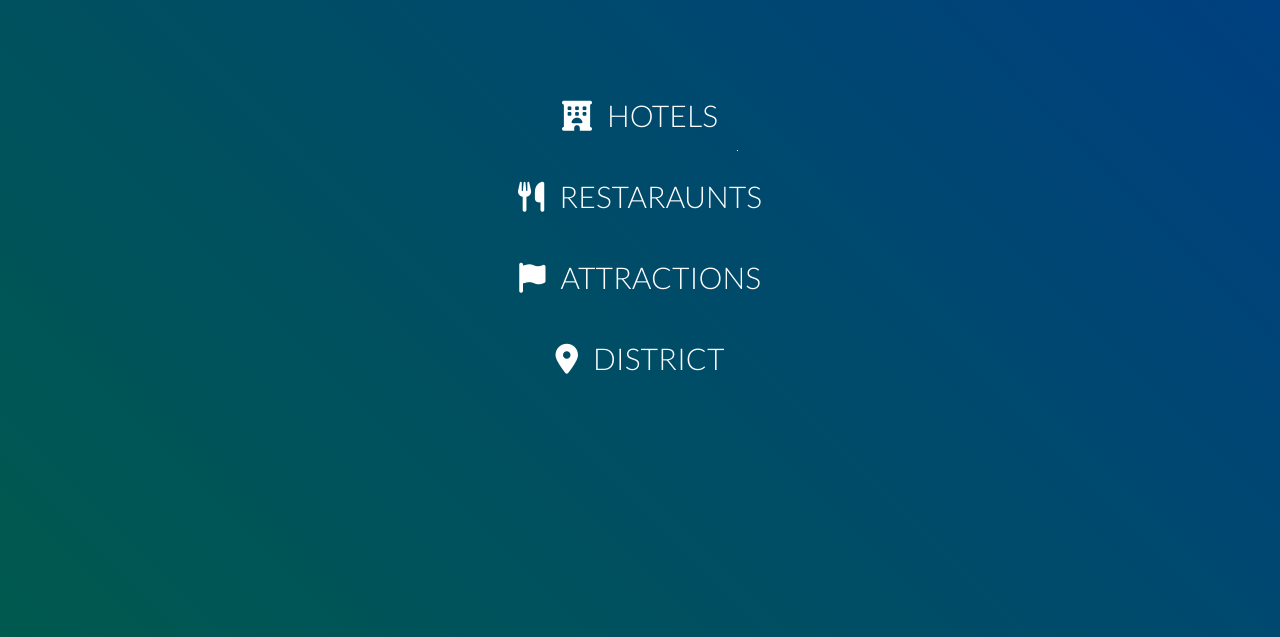
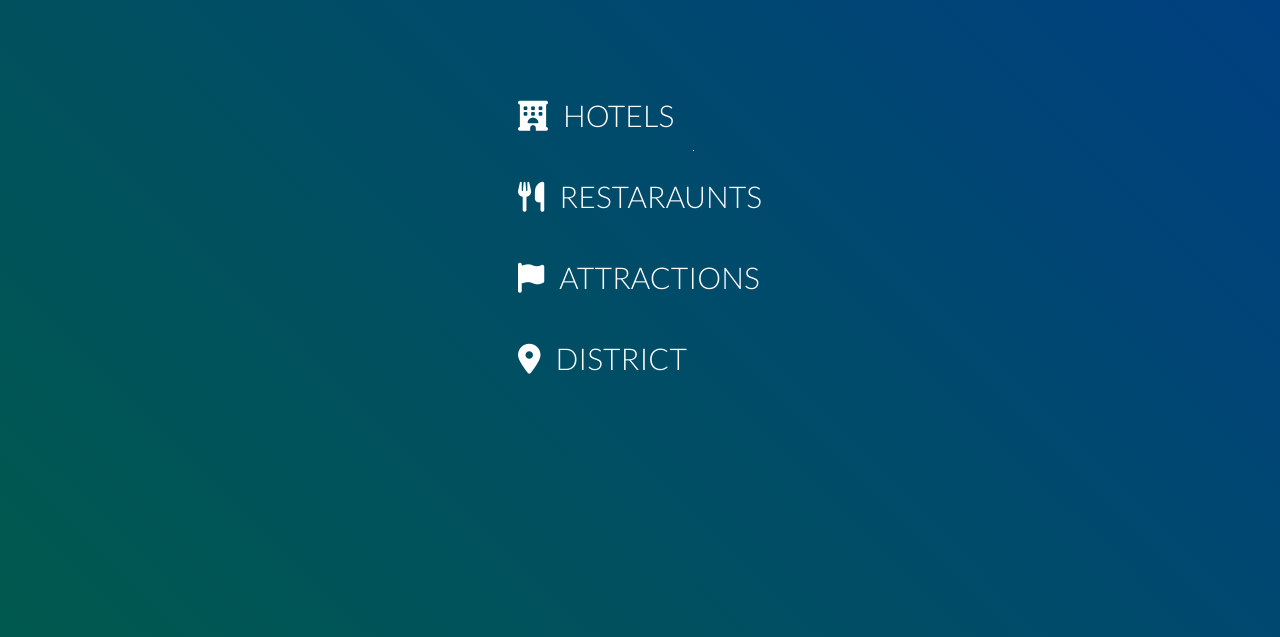
Before and after one commit to ozod07/Natures, a plain HTML site: page html/index.html in a window 1280 px wide. Both pictures are taken after a click on the label 1185 px from the left and 95 px from the top of the page. Shown: the part 163-800 px from the top of the page. Drawn offline with Linux system fonts and the light colour scheme; files whose address does not match are found by name; a web font is replaced by a local one.

```diff
--- a/css/style.css
+++ b/css/style.css
@@ -831,8 +831,8 @@
     left: 50%;
     transform: translate(-50%, -50%);
     list-style: none;
-    text-align: center;
-    width: 100%; }
+    margin: 0 auto;
+    width: max-content; }
 
   .navigation__item {
     margin: 1rem;
```
